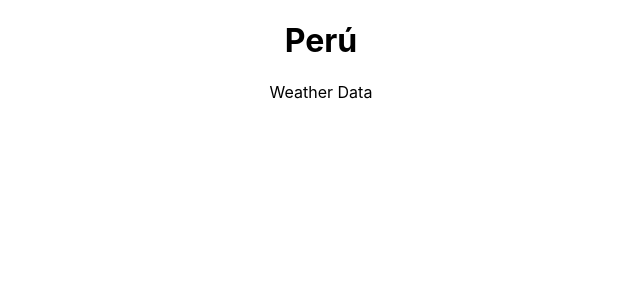
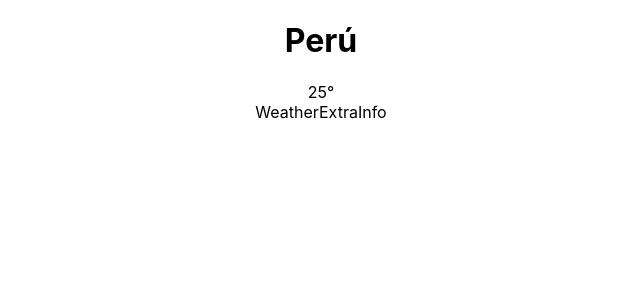
Before and after one commit to OneSevenDev/LearningReactAdvanced, a React (Create React App) app: page / in a window 1280 px wide. Shown: the top 300 px of the page, without its empty margins (319-959 px from the left). Built offline with nearby package versions, Linux system fonts and the light colour scheme.

Commit message:
Add component to WeatherData

```diff
--- a/src/components/WeatherData.js
+++ b/src/components/WeatherData.js
@@ -1,7 +1,12 @@
 import React from 'react'
+import WeatherExtraInfo from './WeatherExtraInfo'
+import WeatherTemperature from './WeatherTemperature'
 
 const WeatherData = () => (
-  <div>Weather Data</div>
+  <div>
+    <WeatherTemperature />
+    <WeatherExtraInfo />
+  </div>
 );
 
 export default WeatherData;
--- /dev/null
+++ b/src/components/WeatherExtraInfo.js
@@ -0,0 +1,7 @@
+import React from 'react'
+
+const WeatherExtraInfo = () => (
+  <div>WeatherExtraInfo</div>
+);
+
+export default WeatherExtraInfo;
--- /dev/null
+++ b/src/components/WeatherTemperature.js
@@ -0,0 +1,7 @@
+import React from 'react'
+
+const WeatherTemperature = () => (
+  <div><span>25°</span></div>
+);
+
+export default WeatherTemperature;
```
